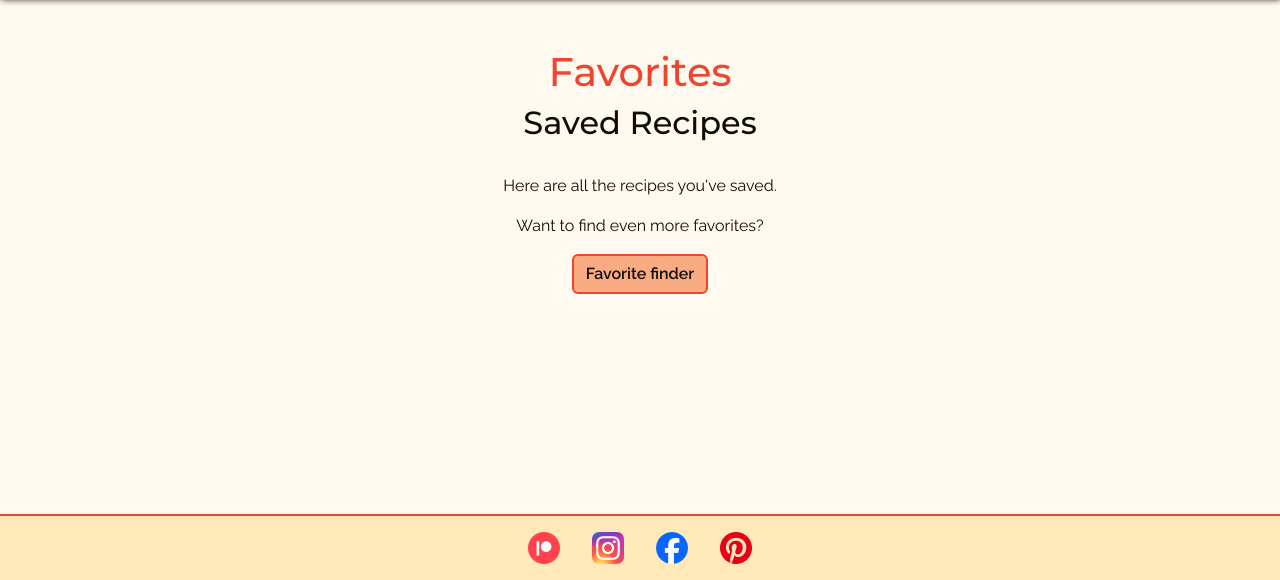
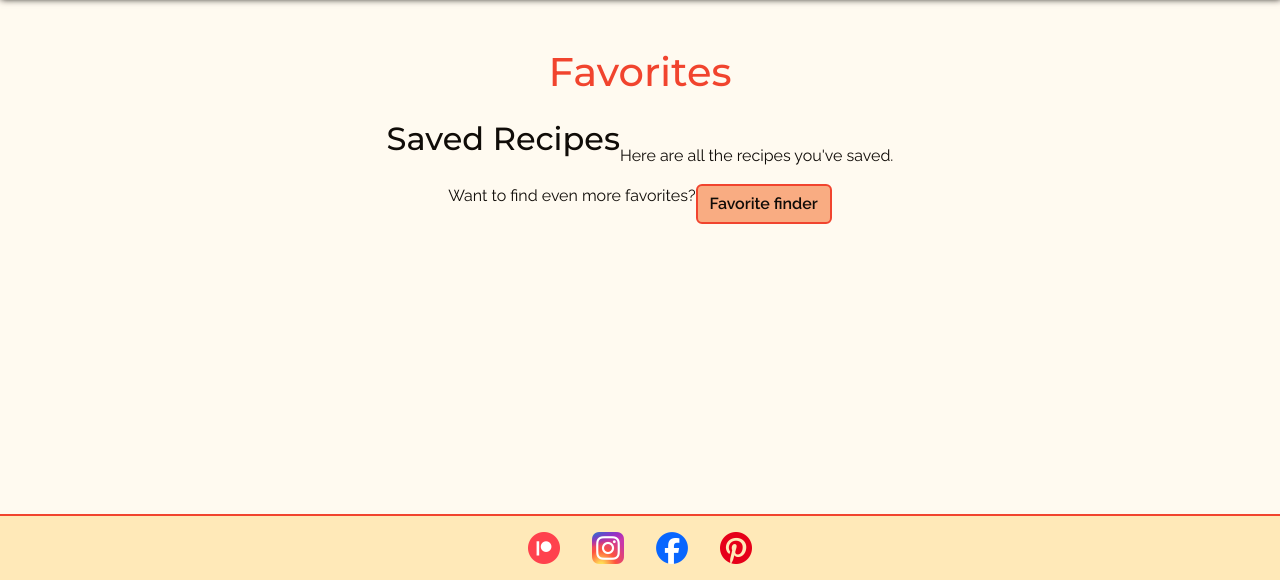
Before and after one commit to emilyrosenberg/grain-free-friend, a Django app: page /favorites/ in a window 1280 px wide. Shown: the part 220-800 px from the top of the page. Run offline with Django 3.2, Linux system fonts and the light colour scheme; a user stored in the database is signed in; data that the repository does not hold is empty; parts of the project's set-up code (start-up, migrations or seed data) failed here and were passed over; some libraries are stand-ins or nearby versions.

Commit message:
Fix styles on favorites pages

```diff
--- a/favorites/templates/favorites/favorites.html
+++ b/favorites/templates/favorites/favorites.html
@@ -4,8 +4,13 @@
 {% block title %}Favorites{% endblock %}
 
 {% block content %}
-    <div class="container text-center pt-5 pb-3">
-        <h1 class="main-title mx-auto">Favorites</h1>
+<h1 class="text-center p-2 d-block pt-5 pb-3">
+    Favorites
+</h1>
+<div class="container d-flex flex-row flex-wrap justify-content-center">
+
+    <!-- <div class="container text-center pt-5 pb-3">
+        <h1 class="main-title mx-auto">Favorites</h1> -->
     <h2>Saved Recipes</h2>
     <p class="pt-4">
         Here are all the recipes you've saved.
@@ -13,7 +18,7 @@
     <div class="container d-flex flex-row flex-wrap justify-content-center">
         <!-- Recipes show here -->
         {% for option in options %}
-                <a href="{% url 'recipe_detail' option.recipe.id %}" class="recipes" aria-label="Click to view {{recipe.title}}"></a>
+            <a href="{% url 'recipe_detail' option.recipe.id %}" class="recipes" aria-label="Click to view {{recipe.title}}">
                 <div class="favorite card m-3 text-center" style="width: 18rem;">
                     <div>
                         <img src="{{ option.recipe.image.url }}" class="card-img-top" alt="{{ option.recipe.image_alt }}">
@@ -25,11 +30,11 @@
                 </div>
             </a>
         {% endfor %}
-        </div>
         <p>
             Want to find even more favorites?
         </p>
         <!-- Add real link to this button -->
-        <a href="#" class="btn btn-dark w-sm-25">Favorite finder</a>
+        <a href="#" class="btn btn-dark w-sm-25 mb-3">Favorite finder</a>
+    </div>
 </div>
 {% endblock %}
--- a/recipes/templates/recipes/recipes.html
+++ b/recipes/templates/recipes/recipes.html
@@ -1,4 +1,5 @@
 {% extends "base.html" %}
+{% load static %}
 
 {% block title %}Recipes{% endblock %}
 
```
Lines whose indentation alone changed are shown as unchanged.
